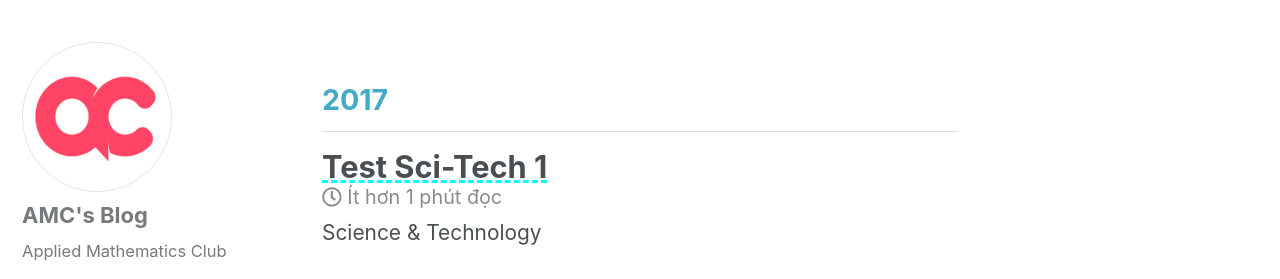
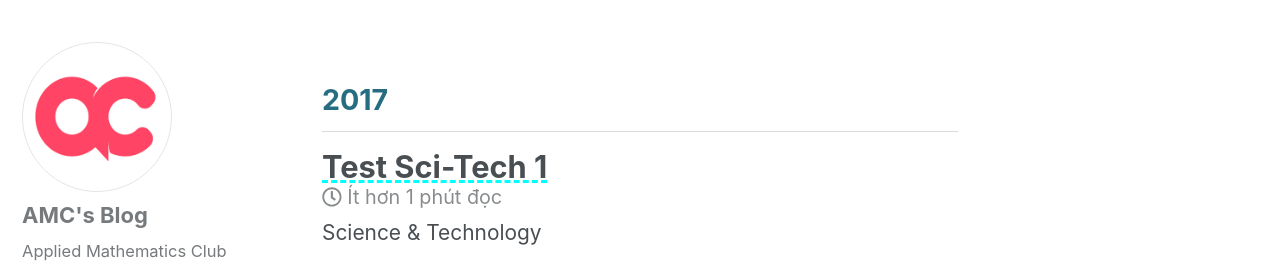
Before and after one commit to amcblog/testvon.github.io, a Jekyll site: the page built from _pages/sci-tech.html, in a window 1280 px wide. Shown: the part 392-671 px from the top of the page. Built offline with Jekyll 4.4.1, drawn with Linux system fonts in a browser that asks for light colours; nearby versions of some CDN libraries.

Commit message:
Update _archive.scss

```diff
--- a/_sass/minimal-mistakes/_archive.scss
+++ b/_sass/minimal-mistakes/_archive.scss
@@ -21,7 +21,7 @@
   margin: 1.414em 0 0;
   padding-bottom: 0.5em;
   font-size: 1.3em;
-  color: #44aac7;
+  color: #266d82;
   border-bottom: 1px solid $border-color;
 
   + .list__item .archive__item-title {
```
